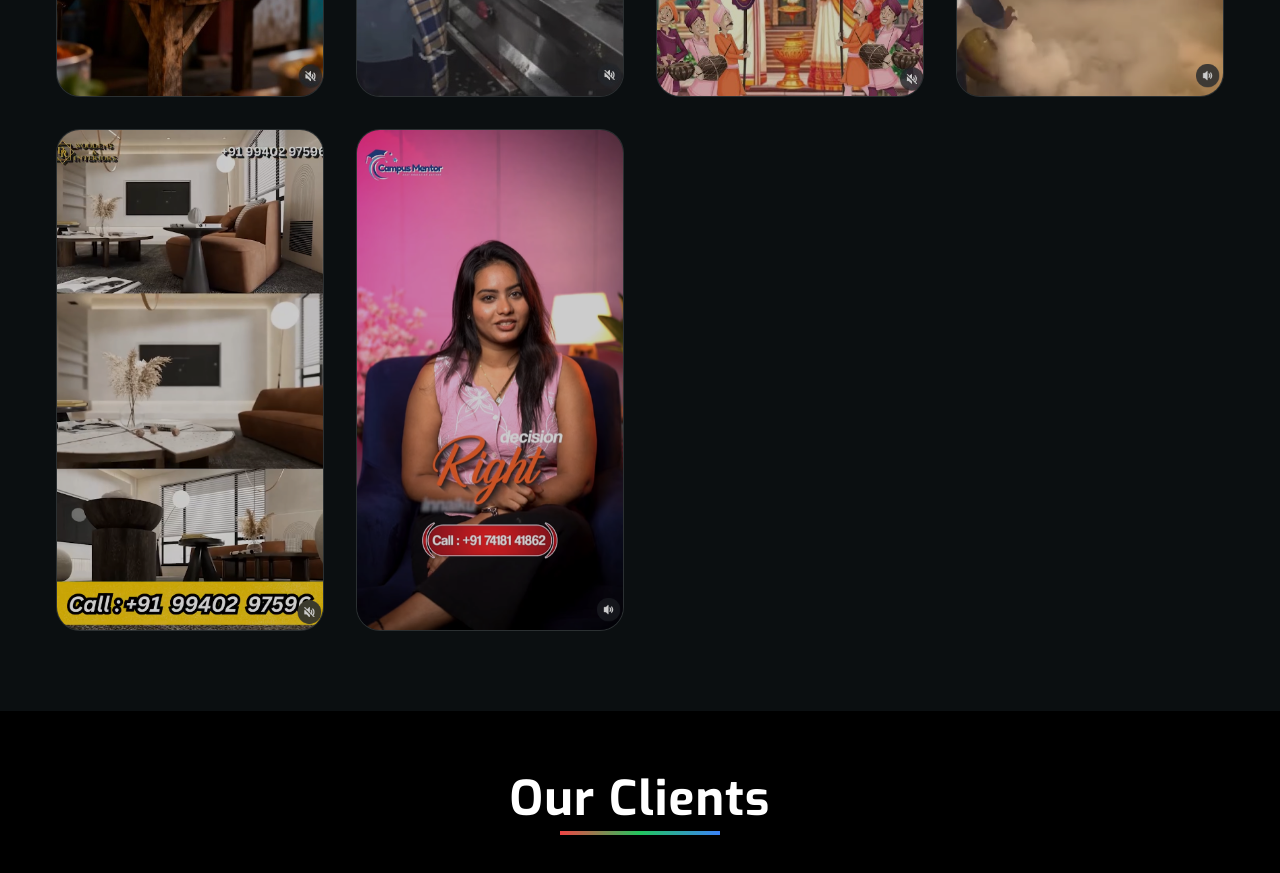
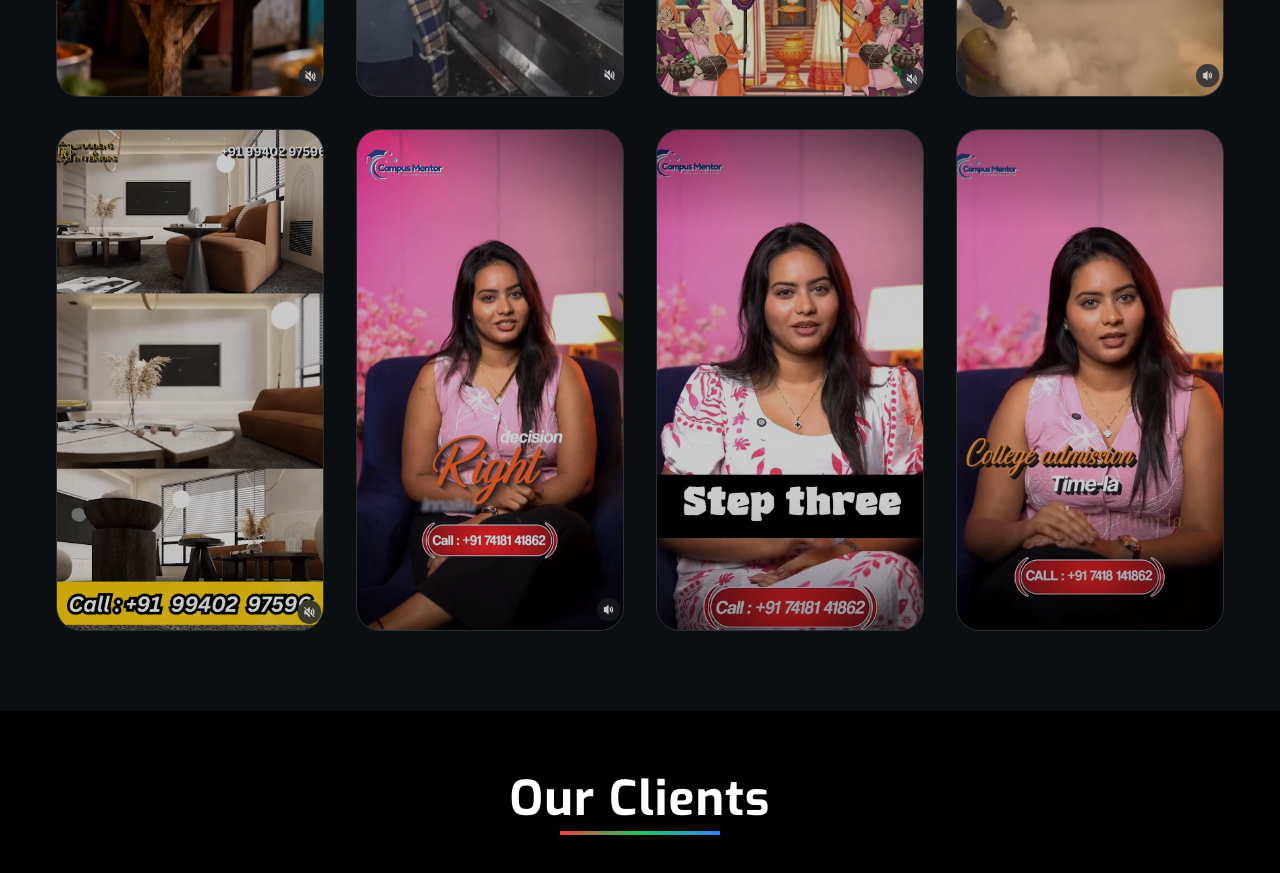
Before and after one commit to ramyannamalai/giri-portfolio, a React (Create React App) app: page / in a window 1280 px wide. Shown: the part 2260-3133 px from the top of the page. Built offline with nearby package versions, Linux system fonts and the light colour scheme.

Commit message:
Updated project1

```diff
--- a/src/Screens/MyWork.js
+++ b/src/Screens/MyWork.js
@@ -31,6 +31,8 @@ import insta9 from "../assets/insta9.jpeg";
 import insta10 from "../assets/insta10.jpeg";
 import insta11 from "../assets/insta11.jpeg";
 import insta91 from "../assets/insta9.png";
+import insta92 from "../assets/insta92.jpeg";
+import insta93 from "../assets/insta93.jpeg";
 
 // ================= DATA =================
 
@@ -210,6 +212,20 @@ const works = [
     title: "Travel",
     img: logo3,
   },
+  {
+    id: 23,
+    category: "Reels",
+    subCategory: "Promotion",
+    img: insta92,
+    link: "https://www.instagram.com/reel/DTRy3pOgXVP/?igsh=MW9zZ3U1ODRjc2dtbg%3D%3D",
+  },
+  {
+    id: 24,
+    category: "Reels",
+    subCategory: "Promotion",
+    img: insta93,
+    link: "https://www.instagram.com/reel/DTRy3pOgXVP/?igsh=MW9zZ3U1ODRjc2dtbg%3D%3D",
+  },
 ];
 
 const reelSubTabs = [
```
Also changed, not shown: src/assets/insta93.jpeg (added).
